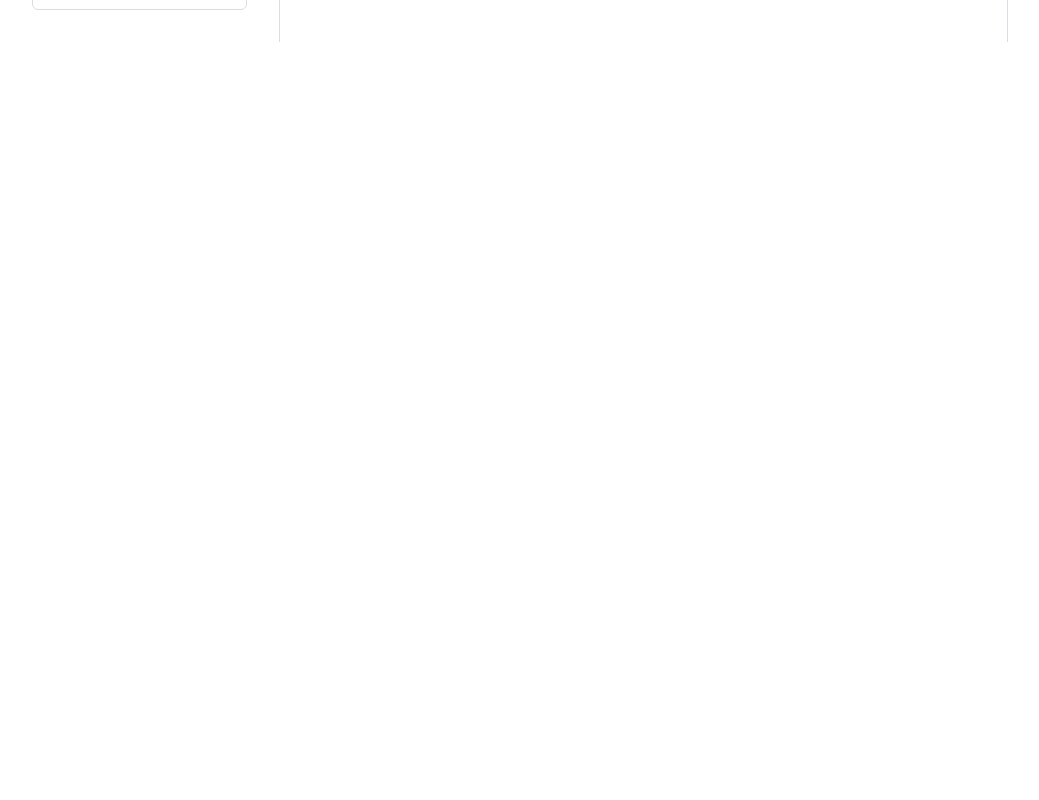
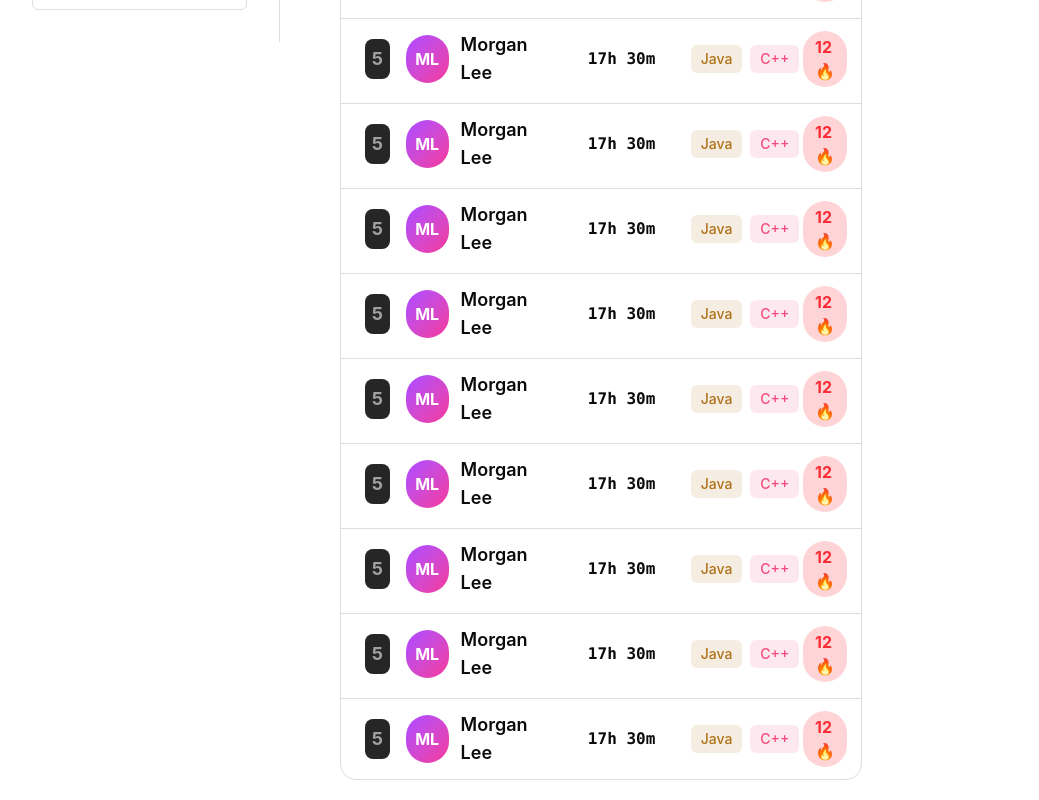
Before and after one commit to Roshan1401/DevSteak, a React (Vite) app in the folder frontend/: page / in a window 1280 px wide. Shown: the part 758-1558 px from the top of the page, without its empty margins (0-1039 px from the left). Before the commit the page ends 800 px from the top, so only its background shows below. Built offline with nearby package versions, Linux system fonts and the light colour scheme.

Commit message:
refactor: improve layout structure and enhance leaderboard data representation

```diff
--- a/frontend/src/App.tsx
+++ b/frontend/src/App.tsx
@@ -12,14 +12,20 @@ function App() {
   }
   return (
     <div
-      className={`min-h-screen flex w-screen  bg-(--color-bg-primary) ${theme ? "dark" : ""}`}
+      className={`min-h-screen w-full bg-(--color-bg-primary) ${theme ? "dark" : ""}`}
     >
-      <Leftbar onThemeToggle={toggleTheme} isDarkTheme={theme} />
-      <div className="flex  ">
-        <div className="w-full">
+      <div className="flex min-h-screen w-full">
+        <div className="sticky top-0 h-screen shrink-0 overflow-hidden">
+          <Leftbar onThemeToggle={toggleTheme} isDarkTheme={theme} />
+        </div>
+
+        <div className="min-w-0 flex-1">
           <Leaderboard />
         </div>
-        <Rightbar />
+
+        <div className="sticky top-0 h-screen shrink-0 overflow-hidden">
+          <Rightbar />
+        </div>
       </div>
     </div>
   );
--- a/frontend/src/pages/Leaderboard.tsx
+++ b/frontend/src/pages/Leaderboard.tsx
@@ -109,6 +109,72 @@ const sampleData: LeaderboardUser[] = [
       { name: "C++", color: "#f34b7d" },
     ],
   },
+  {
+    rank: 5,
+    name: "Morgan Lee",
+    avatar: "ML",
+    timeSpent: "17h 30m",
+    streak: 12,
+    languages: [
+      { name: "Java", color: "#b07219" },
+      { name: "C++", color: "#f34b7d" },
+    ],
+  },
+  {
+    rank: 5,
+    name: "Morgan Lee",
+    avatar: "ML",
+    timeSpent: "17h 30m",
+    streak: 12,
+    languages: [
+      { name: "Java", color: "#b07219" },
+      { name: "C++", color: "#f34b7d" },
+    ],
+  },
+  {
+    rank: 5,
+    name: "Morgan Lee",
+    avatar: "ML",
+    timeSpent: "17h 30m",
+    streak: 12,
+    languages: [
+      { name: "Java", color: "#b07219" },
+      { name: "C++", color: "#f34b7d" },
+    ],
+  },
+  {
+    rank: 5,
+    name: "Morgan Lee",
+    avatar: "ML",
+    timeSpent: "17h 30m",
+    streak: 12,
+    languages: [
+      { name: "Java", color: "#b07219" },
+      { name: "C++", color: "#f34b7d" },
+    ],
+  },
+  {
+    rank: 5,
+    name: "Morgan Lee",
+    avatar: "ML",
+    timeSpent: "17h 30m",
+    streak: 12,
+    languages: [
+      { name: "Java", color: "#b07219" },
+      { name: "C++", color: "#f34b7d" },
+    ],
+  },
+  {
+    rank: 5,
+    name: "Morgan Lee",
+    avatar: "ML",
+    timeSpent: "17h 30m",
+    streak: 12,
+    languages: [
+      { name: "Java", color: "#b07219" },
+      { name: "C++", color: "#f34b7d" },
+    ],
+  },
 ];
 
 function Leaderboard() {
@@ -131,7 +197,7 @@ function Leaderboard() {
   };
 
   return (
-    <div className="py-5 px-15 h-full">
+    <div className="px-15 py-5">
       <div className="flex items-center my-3 justify-center">
         <div className="inline-flex gap-2 items-center rounded-4xl bg-neutral-900 justify-center px-5 py-1 border border-(--color-border)">
           {(["24 Hours", "7 Days", "30 Days"] as const).map((day) => (
@@ -161,7 +227,7 @@ function Leaderboard() {
               </span>
             </div>
           </div>
-          <div className="max-h-[calc(100vh-270px)] overflow-y-auto">
+          <div className="">
             <div className="grid grid-cols-12 px-6 py-4 gap-4 text-md tracking-wide text-(--color-text-secondary) font-semibold sticky top-0 bg-(--color-bg-secondary) z-10">
               <div className="col-span-1">Rank</div>
               <div className="col-span-4">Developer</div>
@@ -169,7 +235,7 @@ function Leaderboard() {
               <div className="col-span-3 text-left">Top Languages</div>
               <div className="col-span-1 text-center">Streak</div>
             </div>
-            <div className="space-y-1">
+            <div className="space-y-1 ">
               {sampleData.map((user) => {
                 const badge = getRankBadge(user.rank);
                 const streakStyle = getStreakColor(user.streak);
@@ -178,7 +244,7 @@ function Leaderboard() {
                     key={user.rank}
                     className="border-t border-(--color-border)"
                   >
-                    <div className="grid grid-cols-12 px-6 gap-4 items-center  py-3  hover:bg-(--color-bg-secondary) transition-colors cursor-pointer">
+                    <div className="grid grid-cols-12  px-6 gap-4 items-center  py-3  hover:bg-(--color-bg-secondary) transition-colors cursor-pointer">
                       <div className="col-span-1 flex">
                         <span
                           className={`w-10 h-10 rounded-lg ${badge.bg} ${badge.text} flex items-center justify-center text-lg font-bold`}
```
